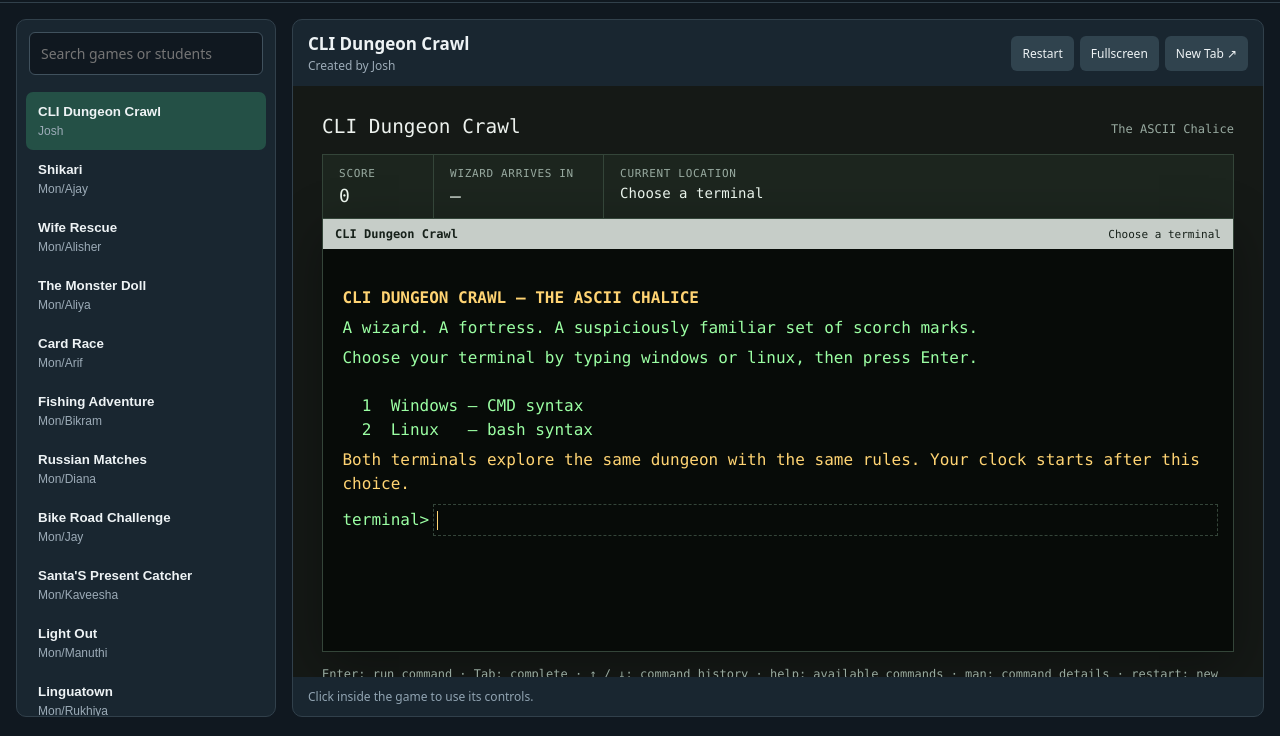
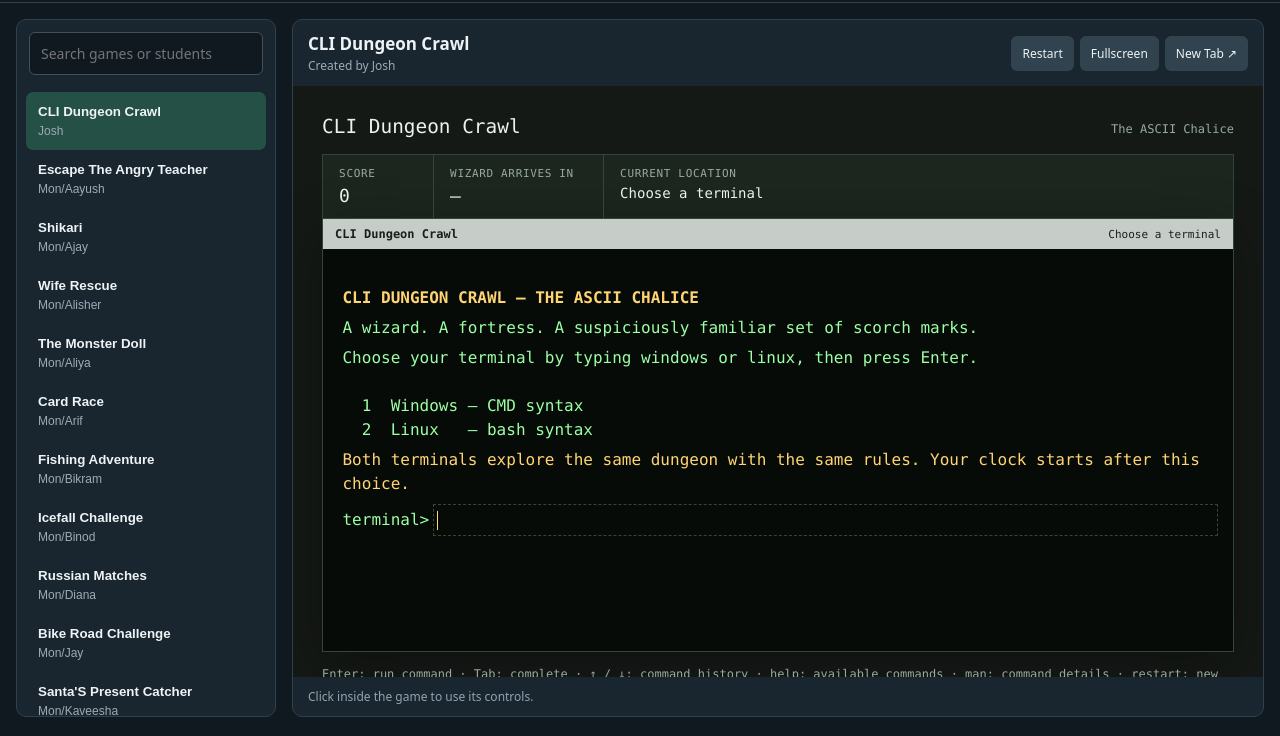
Before and after one commit to Josh-Teacher/ibm, a plain HTML site: page da/games/index.html in a window 1280 px wide. Shown: the part 64-800 px from the top of the page. Drawn offline with Linux system fonts and the light colour scheme.

Commit message:
Update index.html

```diff
--- a/da/games/index.html
+++ b/da/games/index.html
@@ -240,7 +240,9 @@
     "mon/Jay_Bike Road Challenge.html",
     "mon/Saba_Forest Survival.html",
     "mon/Bikram_Fishing Adventure.html",
-    "mon/Shrestha_Startup Survival.html"
+    "mon/Shrestha_Startup Survival.html",
+    "mon/Aayush_Escape the Angry Teacher.html",
+    "mon/Binod_Icefall Challenge.html"
   ];
 
   const $ = id => document.getElementById(id);
```
